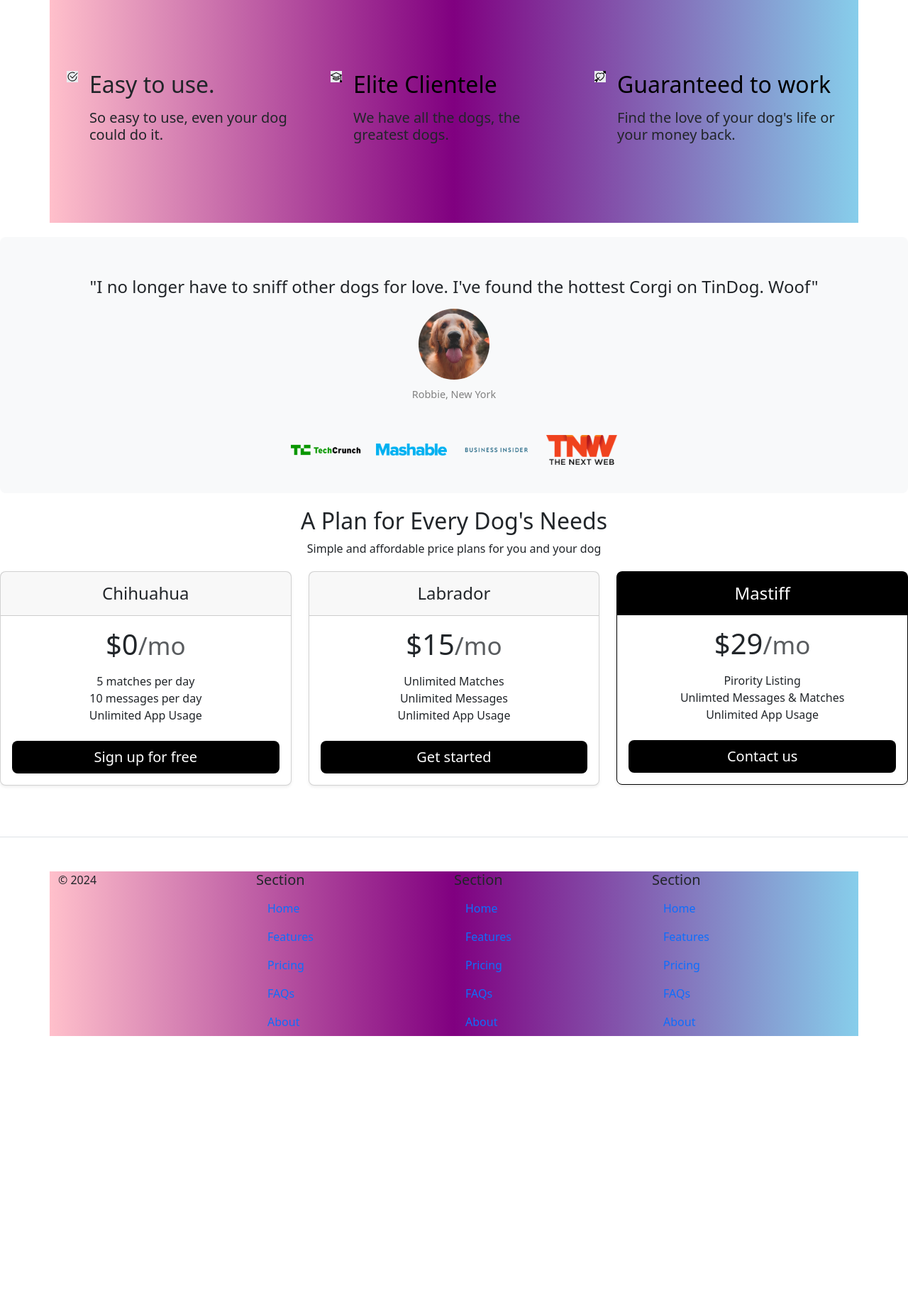
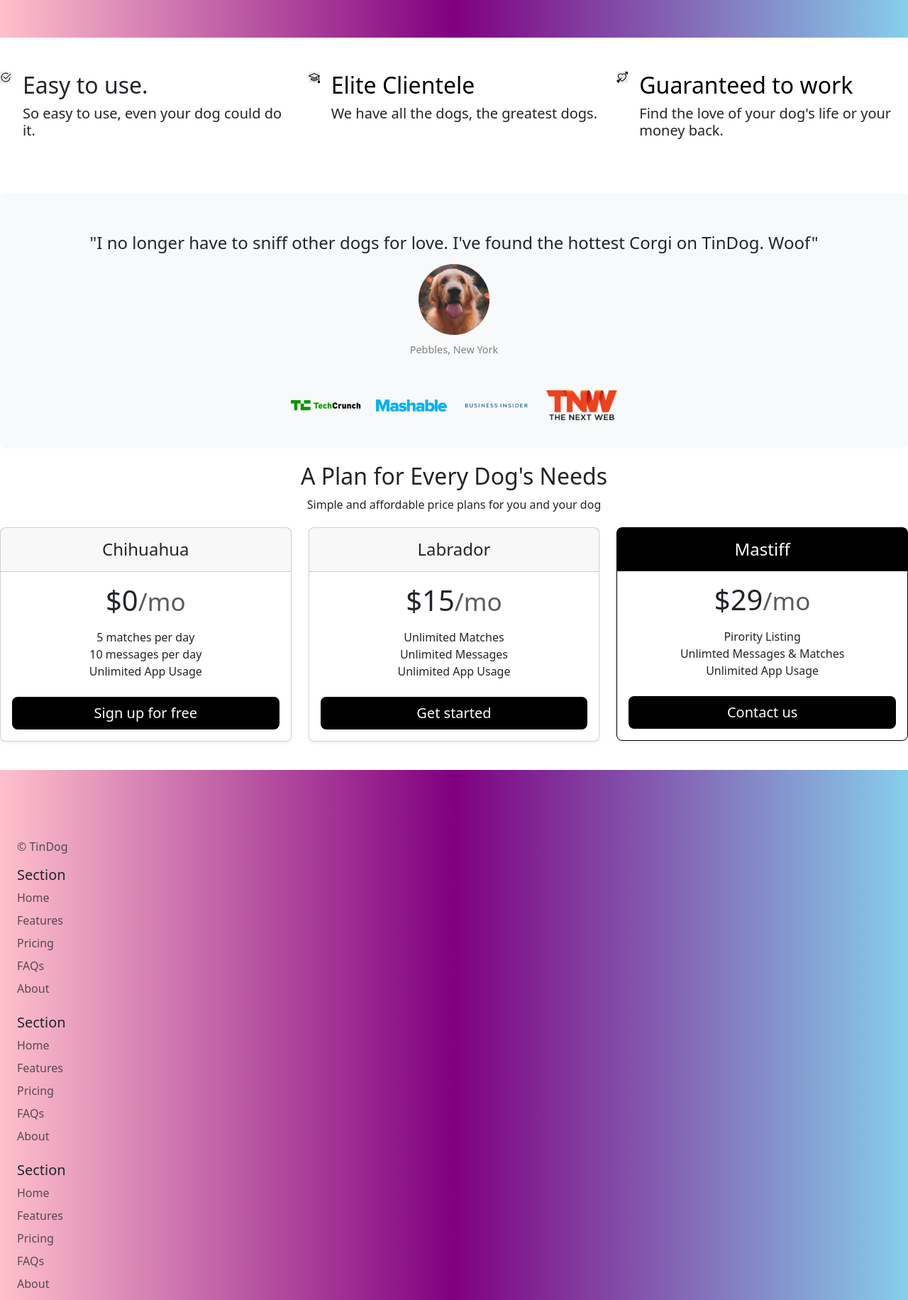
Before and after one commit to Brooke990/tindog, a plain HTML site: page index.html in a window 1280 px wide. Shown: the part 557-2389 px from the top of the page at 71% size. Before the commit the page ends 2113 px from the top, so only its background shows below. Drawn offline with nearby package versions, Linux system fonts and the light colour scheme.

Commit message:
Update index.html

```diff
--- a/index.html
+++ b/index.html
@@ -11,12 +11,12 @@ integrity="sha384-QWTKZyjpPEjISv5WaRU9OFeRpok6YctnYmDr5pNlyT2bRjXh0JMhjY6hW+ALEw
  <body>
 
 <style>
-
 .div{
 display:flex;
 }
-.container{
+.colorfulBG{
 background-image:linear-gradient(to right, pink, purple, skyblue);
+ width:100%;
 }
 
 .iphone{
@@ -118,77 +118,117 @@ background-image:linear-gradient(to right, pink, purple, skyblue);
   text-align: center;
   margin: 20px 0;
 }
-
-.containerd-flexjustify-content-betweenalign-items-start{
- display:flex;
- width:100%;
+.footer {
+      display: flex;
+      flex-direction: row;
+      justify-content: center;
     }
 
 </style>
 <body>
 
 <!-- navbar -->
-<div class="container px-4 py-5" id="hanging icons">
-<img class="d-block mx-auto mb-4" src="iphone.png" alt="iphone" style="width:20%;">
+<div class="colorfulBG px-4 py-5" id="hanging icons">
+<img
+ class="d-block mx-auto mb-4"
+ src="iphone.png"
+ alt="iphone"
+ style="width:20%;"
+ />
  <h1>Meet new and intersting dogs nearby.</h1>
 </div>
 
 <!-- Features -->
-<div class="container px-4 py-5" id="hanging icons">
+ <div class="features" id="hanging icons">
       <div class="row g-4 py-5 row-cols-1 row-cols-lg-3">
         <div class="col d-flex align-items-start">
-    <div class="icon-square text-body-emphasis bg-body-secondary d-inline-flex align-items-center justify-content-center fs-4 flex-shrink-0 me-3">
-      <svg class= svg xmlns="http://www.w3.org/2000/svg" width="16" height="16" fill="currentColor" class="bi bi-check2-circle" viewBox="0 0 16 16">
-        <path d="M2.5 8a5.5 5.5 0 0 1 8.25-4.764.5.5 0 0 0 .5-.866A6.5 6.5 0 1 0 14.5 8a.5.5 0 0 0-1 0 5.5 5.5 0 1 1-11 0"/>
-        <path d="M15.354 3.354a.5.5 0 0 0-.708-.708L8 9.293 5.354 6.646a.5.5 0 1 0-.708.708l3 3a.5.5 0 0 0 .708 0z"/>
-      </svg></use>
+          <div
+            class="icon-square text-body-emphasis bg-body-secondary d-inline-flex align-items-center justify-content-center fs-4 flex-shrink-0 me-3"
+          >
+            <svg
+              class="svg"
+              xmlns="http://www.w3.org/2000/svg"
+              width="16"
+              height="16"
+              fill="currentColor"
+              class="bi bi-check2-circle"
+              viewBox="0 0 16 16"
+            >
+              <path
+                d="M2.5 8a5.5 5.5 0 0 1 8.25-4.764.5.5 0 0 0 .5-.866A6.5 6.5 0 1 0 14.5 8a.5.5 0 0 0-1 0 5.5 5.5 0 1 1-11 0"
+              />
+              <path
+                d="M15.354 3.354a.5.5 0 0 0-.708-.708L8 9.293 5.354 6.646a.5.5 0 1 0-.708.708l3 3a.5.5 0 0 0 .708 0z"
+              />
+            </svg>
           </div>
           <div>
             <h3 class="fs-2 text-body-eamphasis">Easy to use.</h3>
-      <p><h5>So easy to use, even your dog could do it.</h5></p>
-
-
-      </a>
+            <h5>So easy to use, even your dog could do it.</h5>
           </div>
         </div>
         <div class="col d-flex align-items-start">
-    <div class="icon-square text-body-emphasis bg-body-secondary d-inline-flex align-items-center justify-content-center fs-4 flex-shrink-0 me-3">
-      <svg class=svg xmlns="http://www.w3.org/2000/svg" width="16" height="16" fill="currentColor" class="bi bi-mortarboard" viewBox="0 0 16 16">
-        <path d="M8.211 2.047a.5.5 0 0 0-.422 0l-7.5 3.5a.5.5 0 0 0 .025.917l7.5 3a.5.5 0 0 0 .372 0L14 7.14V13a1 1 0 0 0-1 1v2h3v-2a1 1 0 0 0-1-1V6.739l.686-.275a.5.5 0 0 0 .025-.917zM8 8.46 1.758 5.965 8 3.052l6.242 2.913z"/>
-        <path d="M4.176 9.032a.5.5 0 0 0-.656.327l-.5 1.7a.5.5 0 0 0 .294.605l4.5 1.8a.5.5 0 0 0 .372 0l4.5-1.8a.5.5 0 0 0 .294-.605l-.5-1.7a.5.5 0 0 0-.656-.327L8 10.466zm-.068 1.873.22-.748 3.496 1.311a.5.5 0 0 0 .352 0l3.496-1.311.22.748L8 12.46z"/>
-      </svg></use>
+          <div
+            class="icon-square text-body-emphasis bg-body-secondary d-inline-flex align-items-center justify-content-center fs-4 flex-shrink-0 me-3"
+          >
+            <svg
+              class="svg"
+              xmlns="http://www.w3.org/2000/svg"
+              width="16"
+              height="16"
+              fill="currentColor"
+              class="bi bi-mortarboard"
+              viewBox="0 0 16 16"
+            >
+              <path
+                d="M8.211 2.047a.5.5 0 0 0-.422 0l-7.5 3.5a.5.5 0 0 0 .025.917l7.5 3a.5.5 0 0 0 .372 0L14 7.14V13a1 1 0 0 0-1 1v2h3v-2a1 1 0 0 0-1-1V6.739l.686-.275a.5.5 0 0 0 .025-.917zM8 8.46 1.758 5.965 8 3.052l6.242 2.913z"
+              />
+              <path
+                d="M4.176 9.032a.5.5 0 0 0-.656.327l-.5 1.7a.5.5 0 0 0 .294.605l4.5 1.8a.5.5 0 0 0 .372 0l4.5-1.8a.5.5 0 0 0 .294-.605l-.5-1.7a.5.5 0 0 0-.656-.327L8 10.466zm-.068 1.873.22-.748 3.496 1.311a.5.5 0 0 0 .352 0l3.496-1.311.22.748L8 12.46z"
+              />
+            </svg>
           </div>
           <div>
             <h3 class="fs-2 text-body-emphasis">Elite Clientele</h3>
-      <p><h5>We have all the dogs, the greatest dogs.</h5></p>
-      </a>
+            <h5>We have all the dogs, the greatest dogs.</h5>
           </div>
         </div>
         <div class="col d-flex align-items-start">
-    <div class="icon-square text-body-emphasis bg-body-secondary d-inline-flex align-items-center justify-content-center fs-4 flex-shrink-0 me-3">
-      <svg class=svg xmlns="http://www.w3.org/2000/svg" width="16" height="16" fill="currentColor" class="bi bi-arrow-through-heart" viewBox="0 0 16 16">
-        <path fill-rule="evenodd" d="M2.854 15.854A.5.5 0 0 1 2 15.5V14H.5a.5.5 0 0 1-.354-.854l1.5-1.5A.5.5 0 0 1 2 11.5h1.793l.53-.53c-.771-.802-1.328-1.58-1.704-2.32-.798-1.575-.775-2.996-.213-4.092C3.426 2.565 6.18 1.809 8 3.233c1.25-.98 2.944-.928 4.212-.152L13.292 2 12.147.854A.5.5 0 0 1 12.5 0h3a.5.5 0 0 1 .5.5v3a.5.5 0 0 1-.854.354L14 2.707l-1.006 1.006c.236.248.44.531.6.845.562 1.096.585 2.517-.213 4.092-.793 1.563-2.395 3.288-5.105 5.08L8 13.912l-.276-.182a22 22 0 0 1-2.685-2.062l-.539.54V14a.5.5 0 0 1-.146.354zm2.893-4.894A20.4 20.4 0 0 0 8 12.71c2.456-1.666 3.827-3.207 4.489-4.512.679-1.34.607-2.42.215-3.185-.817-1.595-3.087-2.054-4.346-.761L8 4.62l-.358-.368c-1.259-1.293-3.53-.834-4.346.761-.392.766-.464 1.845.215 3.185.323.636.815 1.33 1.519 2.065l1.866-1.867a.5.5 0 1 1 .708.708z"/>
-      </svg></use>
+          <div
+            class="icon-square text-body-emphasis bg-body-secondary d-inline-flex align-items-center justify-content-center fs-4 flex-shrink-0 me-3"
+          >
+            <svg
+              class="svg"
+              xmlns="http://www.w3.org/2000/svg"
+              width="16"
+              height="16"
+              fill="currentColor"
+              class="bi bi-arrow-through-heart"
+              viewBox="0 0 16 16"
+            >
+              <path
+                fill-rule="evenodd"
+                d="M2.854 15.854A.5.5 0 0 1 2 15.5V14H.5a.5.5 0 0 1-.354-.854l1.5-1.5A.5.5 0 0 1 2 11.5h1.793l.53-.53c-.771-.802-1.328-1.58-1.704-2.32-.798-1.575-.775-2.996-.213-4.092C3.426 2.565 6.18 1.809 8 3.233c1.25-.98 2.944-.928 4.212-.152L13.292 2 12.147.854A.5.5 0 0 1 12.5 0h3a.5.5 0 0 1 .5.5v3a.5.5 0 0 1-.854.354L14 2.707l-1.006 1.006c.236.248.44.531.6.845.562 1.096.585 2.517-.213 4.092-.793 1.563-2.395 3.288-5.105 5.08L8 13.912l-.276-.182a22 22 0 0 1-2.685-2.062l-.539.54V14a.5.5 0 0 1-.146.354zm2.893-4.894A20.4 20.4 0 0 0 8 12.71c2.456-1.666 3.827-3.207 4.489-4.512.679-1.34.607-2.42.215-3.185-.817-1.595-3.087-2.054-4.346-.761L8 4.62l-.358-.368c-1.259-1.293-3.53-.834-4.346.761-.392.766-.464 1.845.215 3.185.323.636.815 1.33 1.519 2.065l1.866-1.867a.5.5 0 1 1 .708.708z"
+              />
+            </svg>
           </div>
           <div>
             <h3 class="fs-2 text-body-emphasis">Guaranteed to work</h3>
-     <p><h5>Find the love of your dog's life or your money back.</h5></p>
-      </a>
+            <h5>Find the love of your dog's life or your money back.</h5>
           </div>
         </div>
       </div>
     </div>
 
 
-
-<!-- new slide -->
+<!-- dog image -->
 <div class="testimonial-section">
   <p class="quote">
     <h4>"I no longer have to sniff other dogs for love. I've found the hottest Corgi on TinDog. Woof"</h4>
   </p>
   <div class="testimonial-image">
     <img src="dog-img.jpg" alt="dog" />
-    <p>Robbie, New York</p>
+    <p>Pebbles, New York</p>
   </div>
   <div class="logos">
     <img src="techcrunch.png" alt="TechCrunch" />
@@ -260,61 +300,93 @@ background-image:linear-gradient(to right, pink, purple, skyblue);
 
 <!-- footer -->
 
-<footer class="py-5 my-5 border-top">
-  <div class="container d-flex justify-content-between align-items-start">
-    <div class="col">
-      <p>© 2024</p>
+      <div class="colorfulBG px-4 py-5" id="hanging icons">
+        <div class="col mb-3">
+          <a
+            href="/"
+            class="d-flex align-items-center mb-3 link-body-emphasis text-decoration-none"
+          >
+            <svg class="bi me-2" width="40" height="32">
+              <use xlink:href="#bootstrap"></use>
+            </svg>
+          </a>
+          <p class="text-body-secondary">© TinDog</p>
         </div>
-    <div class="col">
+
+        <div class="col mb-3"></div>
+
+        <div class="col mb-3">
           <h5>Section</h5>
           <ul class="nav flex-column">
-        <li><a href="#" class="nav-link">Home</a></li>
-        <li><a href="#" class="nav-link">Features</a></li>
-        <li><a href="#" class="nav-link">Pricing</a></li>
-        <li><a href="#" class="nav-link">FAQs</a></li>
-        <li><a href="#" class="nav-link">About</a></li>
+            <li class="nav-item mb-2">
+              <a href="#" class="nav-link p-0 text-body-secondary">Home</a>
+            </li>
+            <li class="nav-item mb-2">
+              <a href="#" class="nav-link p-0 text-body-secondary">Features</a>
+            </li>
+            <li class="nav-item mb-2">
+              <a href="#" class="nav-link p-0 text-body-secondary">Pricing</a>
+            </li>
+            <li class="nav-item mb-2">
+              <a href="#" class="nav-link p-0 text-body-secondary">FAQs</a>
+            </li>
+            <li class="nav-item mb-2">
+              <a href="#" class="nav-link p-0 text-body-secondary">About</a>
+            </li>
           </ul>
         </div>
-    <div class="col">
+
+        <div class="col mb-3">
           <h5>Section</h5>
           <ul class="nav flex-column">
-        <li><a href="#" class="nav-link">Home</a></li>
-        <li><a href="#" class="nav-link">Features</a></li>
-        <li><a href="#" class="nav-link">Pricing</a></li>
-        <li><a href="#" class="nav-link">FAQs</a></li>
-        <li><a href="#" class="nav-link">About</a></li>
+            <li class="nav-item mb-2">
+              <a href="#" class="nav-link p-0 text-body-secondary">Home</a>
+            </li>
+            <li class="nav-item mb-2">
+              <a href="#" class="nav-link p-0 text-body-secondary">Features</a>
+            </li>
+            <li class="nav-item mb-2">
+              <a href="#" class="nav-link p-0 text-body-secondary">Pricing</a>
+            </li>
+            <li class="nav-item mb-2">
+              <a href="#" class="nav-link p-0 text-body-secondary">FAQs</a>
+            </li>
+            <li class="nav-item mb-2">
+              <a href="#" class="nav-link p-0 text-body-secondary">About</a>
+            </li>
           </ul>
         </div>
-    <div class="col">
+
+        <div class="col mb-3">
           <h5>Section</h5>
           <ul class="nav flex-column">
-        <li><a href="#" class="nav-link">Home</a></li>
-        <li><a href="#" class="nav-link">Features</a></li>
-        <li><a href="#" class="nav-link">Pricing</a></li>
-        <li><a href="#" class="nav-link">FAQs</a></li>
-        <li><a href="#" class="nav-link">About</a></li>
+            <li class="nav-item mb-2">
+              <a href="#" class="nav-link p-0 text-body-secondary">Home</a>
+            </li>
+            <li class="nav-item mb-2">
+              <a href="#" class="nav-link p-0 text-body-secondary">Features</a>
+            </li>
+            <li class="nav-item mb-2">
+              <a href="#" class="nav-link p-0 text-body-secondary">Pricing</a>
+            </li>
+            <li class="nav-item mb-2">
+              <a href="#" class="nav-link p-0 text-body-secondary">FAQs</a>
+            </li>
+            <li class="nav-item mb-2">
+              <a href="#" class="nav-link p-0 text-body-secondary">About</a>
+            </li>
           </ul>
         </div>
       </div>
     </footer>
 
-
-
-
-
-
-
-
-
-
-
-
-
-
     <div class="card-header"></div>
 
-<script src="https://cdn.jsdelivr.net/npm/bootstrap@5.3.3/dist/js/bootstrap.bundle.min.js" integrity="sha384-YvpcrYf0tY3lHB60NNkmXc5s9fDVZLESaAA55NDzOxhy9GkcIdslK1eN7N6jIeHz" crossorigin="anonymous"></script>
-
+    <script
+      src="https://cdn.jsdelivr.net/npm/bootstrap@5.3.3/dist/js/bootstrap.bundle.min.js"
+      integrity="sha384-YvpcrYf0tY3lHB60NNkmXc5s9fDVZLESaAA55NDzOxhy9GkcIdslK1eN7N6jIeHz"
+      crossorigin="anonymous"
+    ></script>
 
 
 
```
Lines whose indentation alone changed are shown as unchanged.
